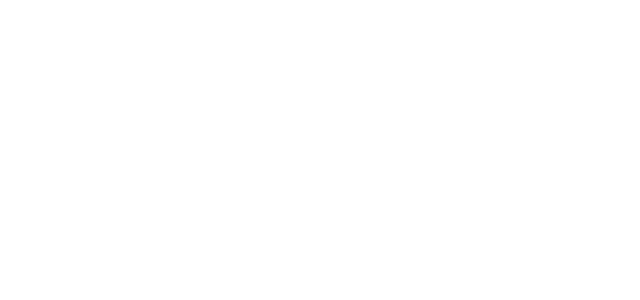
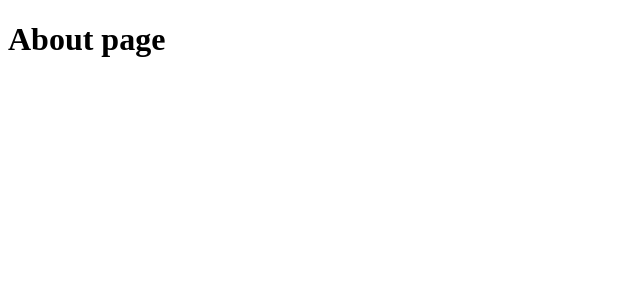
Before and after one commit to GuiC0506/react-router, a React (Vite) app: page /about in a window 1280 px wide. Shown: the top 300 px of the page, without its empty margins (0-640 px from the left). Built offline with nearby package versions, Linux system fonts and the light colour scheme.

Commit message:
First routes

```diff
--- /dev/null
+++ b/src/About.jsx
@@ -0,0 +1,9 @@
+import React from "react";
+
+export default function About() {
+    return (
+        <>
+            <h1>About page</h1>
+        </>
+    )
+}
--- a/src/App.jsx
+++ b/src/App.jsx
@@ -1,10 +1,9 @@
 import './App.css';
-import { BrowserRouter } from 'react-router-dom';
 
 function App() {
-
   return (
     <>
+      Hello
     </>
   )
 }
--- a/src/main.jsx
+++ b/src/main.jsx
@@ -1,13 +1,17 @@
 import React from 'react'
-import { BrowserRouter } from 'react-router-dom'
+import { BrowserRouter, Routes, Route } from 'react-router-dom'
 import ReactDOM from 'react-dom/client'
 import App from './App.jsx'
+import About from './About.jsx'
 import './index.css'
 
 ReactDOM.createRoot(document.getElementById('root')).render(
   <React.StrictMode>
     <BrowserRouter>
-        <App />
+        <Routes>
+           <Route path="/" element={<App />} />
+           <Route path='/about' element={<About />}/>
+        </Routes>
     </BrowserRouter>
   </React.StrictMode>,
 )
```
